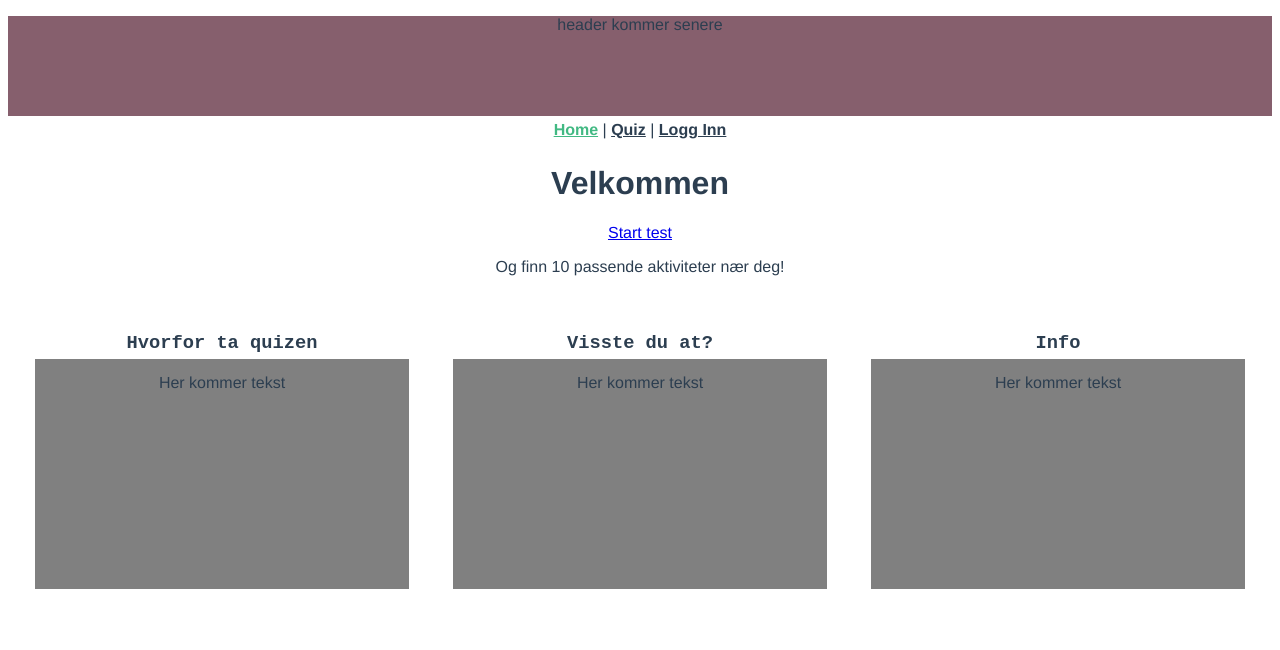
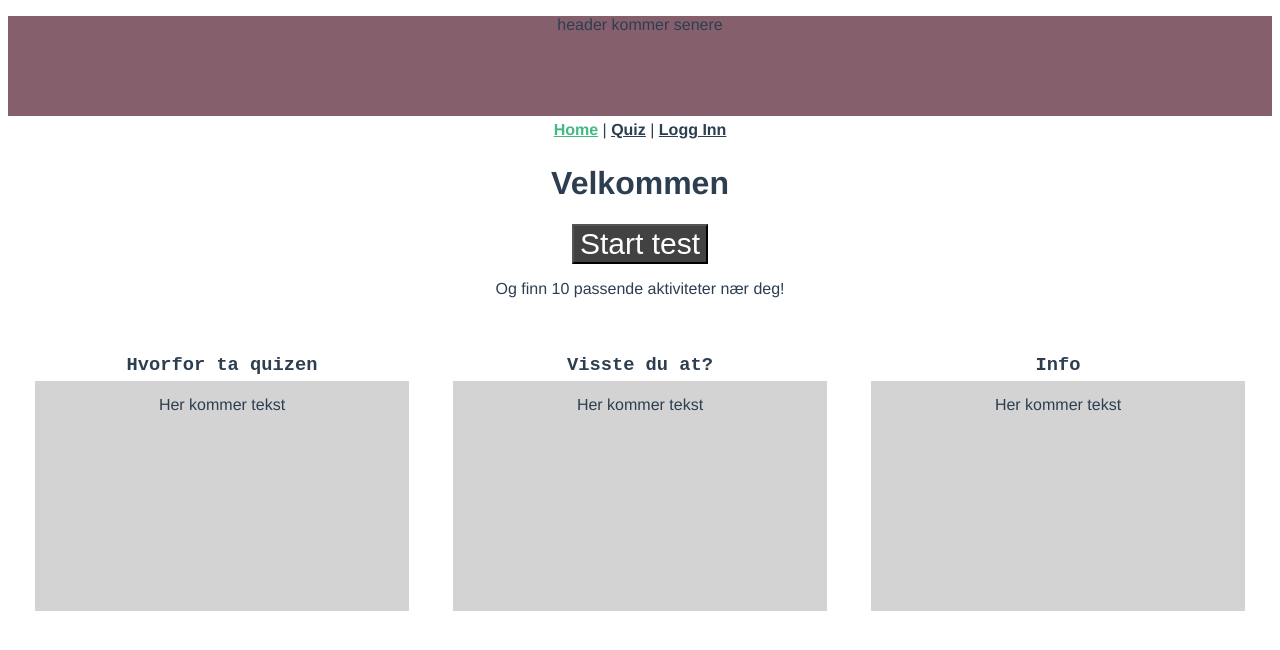
Before and after one commit to h579668/Bachelor, a Vue app in the folder trymes-nettside/: page /#/ in a window 1280 px wide. Shown: the top 650 px of the page. Built offline with nearby package versions, Linux system fonts and the light colour scheme.

Commit message:
Update HomePage.vue

```diff
--- a/trymes-nettside/src/components/HomePage.vue
+++ b/trymes-nettside/src/components/HomePage.vue
@@ -1,26 +1,25 @@
 <template>
   <div class="home">
     <h1>{{ msg }}</h1>
-    <div id="quizBtn">
-        <router-link to="/quiz">Start test</router-link>
-    </div>
+    <router-link :to="{name: 'Quiz'}">
+      <button id="quizButton" class="foo bar">Start test</button>
+    </router-link>
     <p>Og finn 10 passende aktiviteter nær deg! </p>
 
-    <div id="divWhy">
+    <div id="info1">
         <h3>Hvorfor ta quizen</h3>
         <div class="text">Her kommer tekst</div>
     </div>
 
-    <div id="divDidUKnow">
+    <div id="info2">
         <h3>Visste du at?</h3>
         <div class="text"> Her kommer tekst</div>
     </div>
 
-    <div id="divInfo">
+    <div id="info3">
         <h3>Info</h3>
         <div class="text">Her kommer tekst</div>
     </div>
-
 
   </div>
 </template>
@@ -37,26 +36,32 @@ export default {
 <!-- Add "scoped" attribute to limit CSS to this component only -->
 <style scoped>
 
+#quizButton {
+  background-color: #424242;
+  color:#ffffff;
+  font-size: 30px;
+}
+
 h3 {
   margin: 40px 0 0;
   font-family: 'Courier New', Courier, monospace;
 }
 
-#divWhy {
+#info1 {
     position: absolute;
     left: 30px;
     width: 30%;
     height: auto;
 }
 
-#divDidUKnow {
+#info2 {
     position: absolute;
     width: 30%;
     right: 35%;
     left: 35%;
     height: auto;
 }
-#divInfo {
+#info3 {
     position: absolute;
     right: 30px;
     width: 30%;
@@ -64,10 +69,12 @@ h3 {
 }
 
 .text {
-    background-color: grey;
+    background-color: lightgray;
     height: 200px;
     padding: 15px;
     margin: 5px;
 }
 
+
+
 </style>
```
